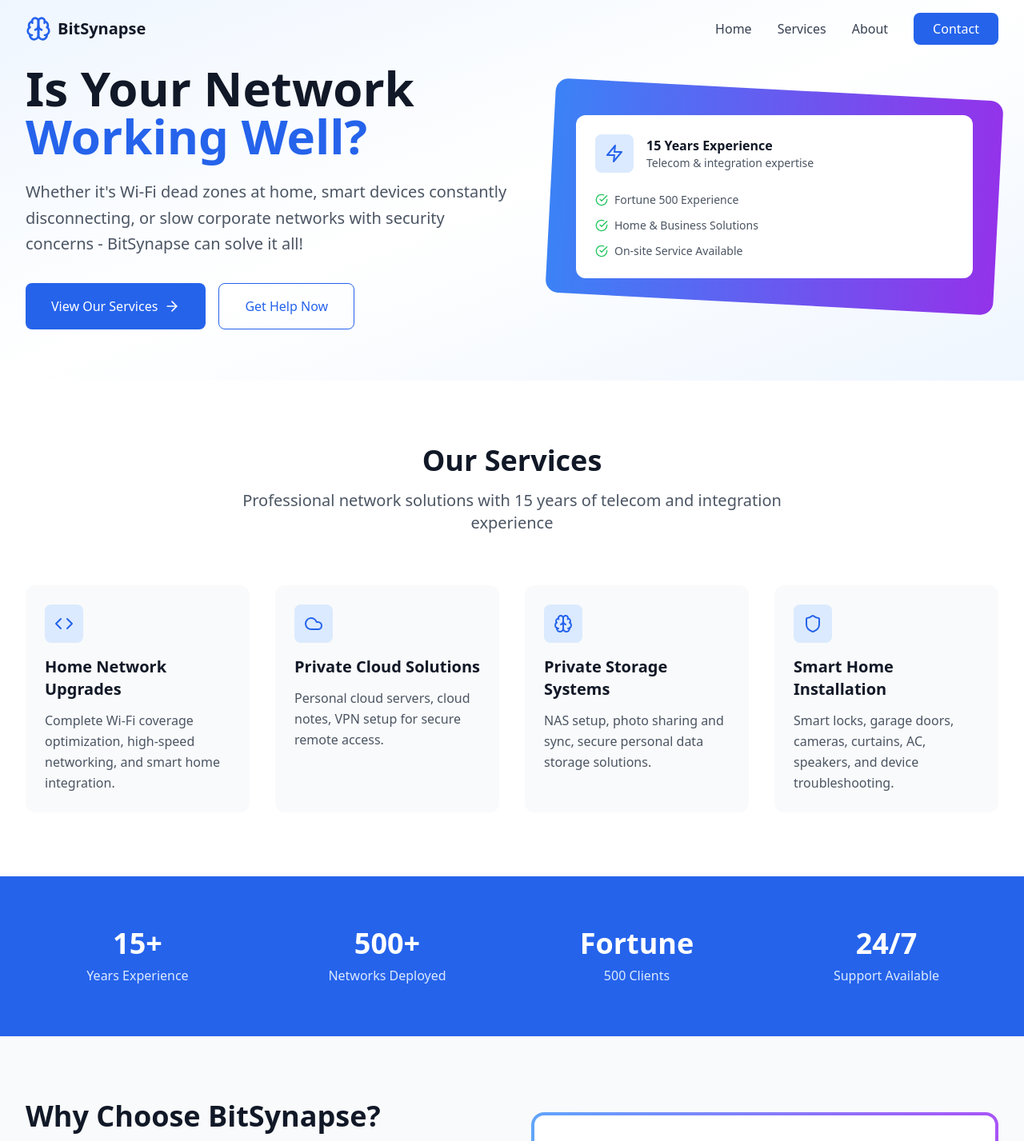
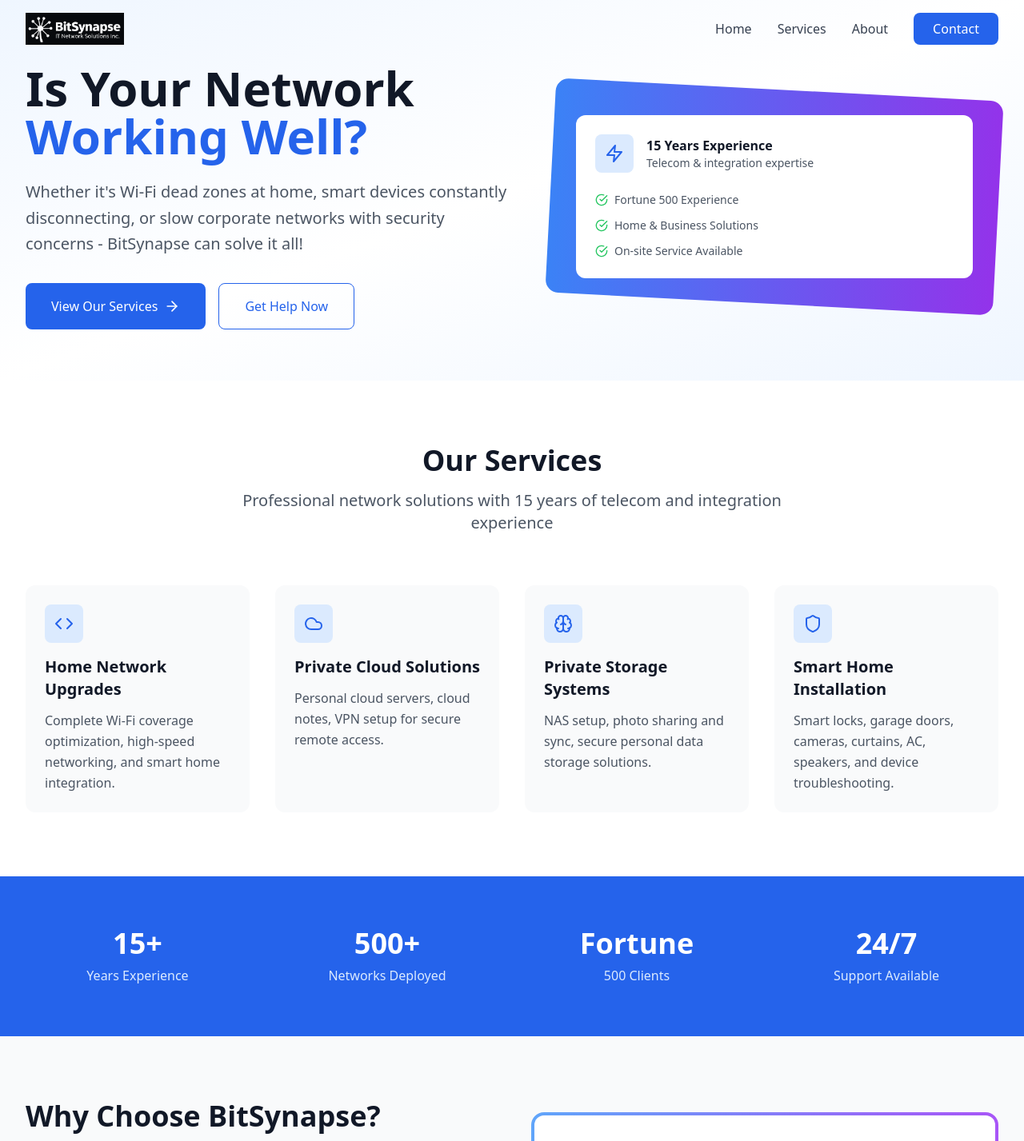
Before and after one commit to whowangli/bitsynapse, a React (Vite) app: page / in a window 1280 px wide. Shown: the top 1427 px of the page at 80% size. Built offline with nearby package versions, Linux system fonts and the light colour scheme.

Commit message:
Update logo
Signed-off-by: blocksoftware <blocksoftwareinc@gmail.com>

```diff
--- a/src/App.tsx
+++ b/src/App.tsx
@@ -44,9 +44,9 @@
       }`}>
         <div className="max-w-7xl mx-auto px-4 sm:px-6 lg:px-8">
           <div className="flex justify-between items-center py-4">
-            <div className="flex items-center space-x-2">
-              <Brain className="h-8 w-8 text-blue-600" />
-              <span className="text-xl font-bold text-gray-900">BitSynapse</span>
+            <div className="flex items-center">
+              <img src="/logo.png" alt="BitSynapse" className="h-10 w-auto" />
+
             </div>
 
             {/* Desktop Navigation */}
@@ -275,7 +275,7 @@
                 <div className="bg-white rounded-xl p-8">
                   <div className="text-center">
                     <div className="w-16 h-16 bg-blue-100 rounded-full flex items-center justify-center mx-auto mb-4">
-                      <Brain className="h-8 w-8 text-blue-600" />
+                      <img src="/logo.png" alt="BitSynapse" className="h-10 w-auto" />
                     </div>
                     <h3 className="text-xl font-semibold text-gray-900 mb-2">Full Service Provider</h3>
                     <p className="text-gray-600 mb-6">
@@ -432,8 +432,8 @@
           <div className="grid grid-cols-1 md:grid-cols-4 gap-8">
             <div className="md:col-span-2">
               <div className="flex items-center space-x-2 mb-4">
-                <Brain className="h-8 w-8 text-blue-400" />
-                <span className="text-xl font-bold">BitSynapse</span>
+                <img src="/logo.png" alt="BitSynapse" className="h-10 w-auto" />
+
               </div>
               <p className="text-gray-400 mb-4 max-w-md">
                 Professional network and IT solutions with 15 years of experience.
```
Also changed, not shown: public/logo.png (added).
